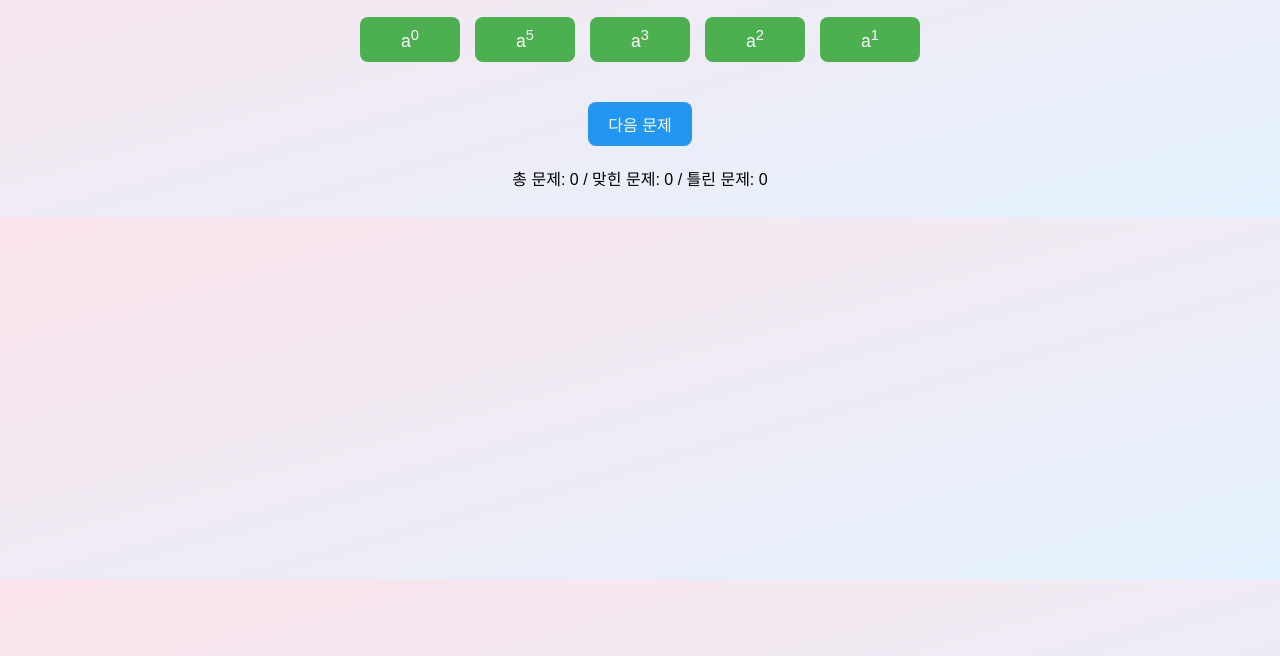
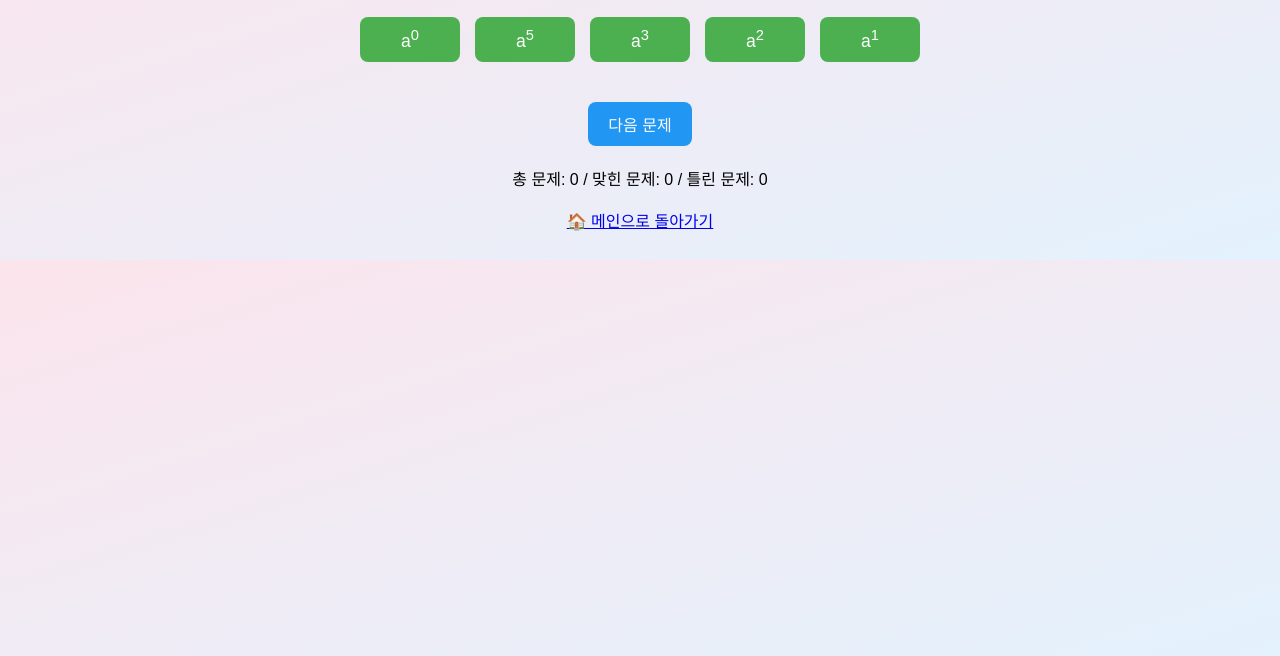
Before and after one commit to jjomilee/mid2ndmath, a plain HTML site: page 지수법칙.html in a window 1280 px wide. Shown: the part 144-800 px from the top of the page. Drawn offline with Linux system fonts and the light colour scheme.

Commit message:
Update 지수법칙.html

```diff
--- a/지수법칙.html
+++ b/지수법칙.html
@@ -193,5 +193,7 @@
     updateStats();
   </script>
 
+  <br>
+  <a href="index.html" class="back">🏠 메인으로 돌아가기</a>
 </body>
 </html>
```
